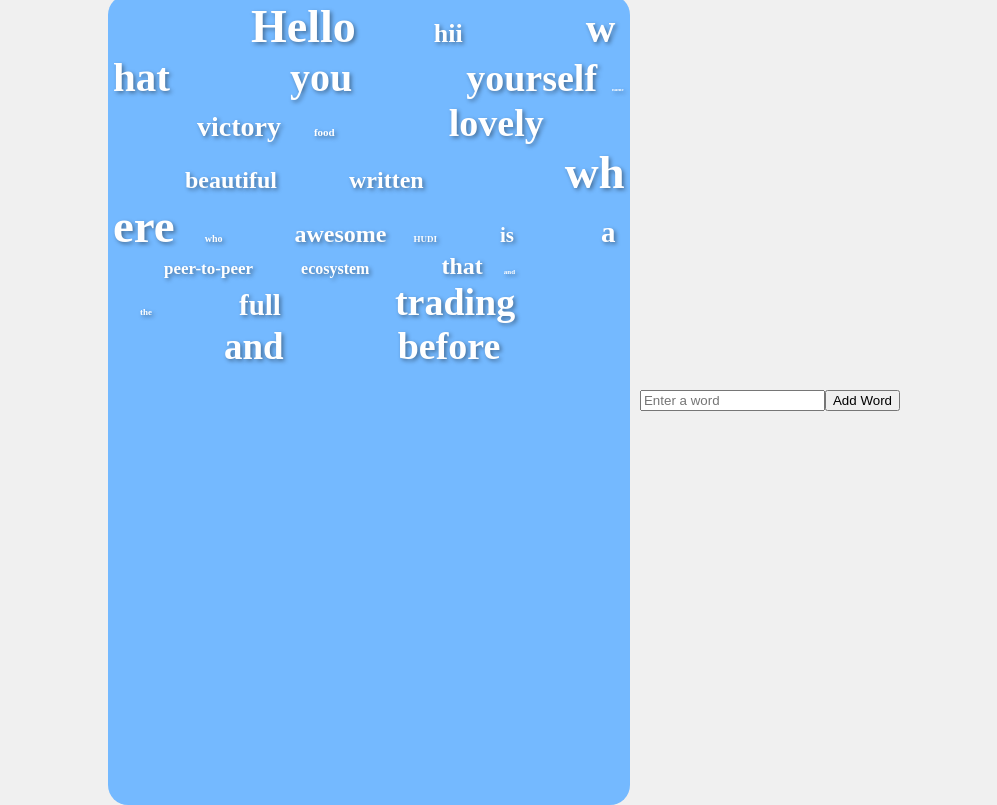
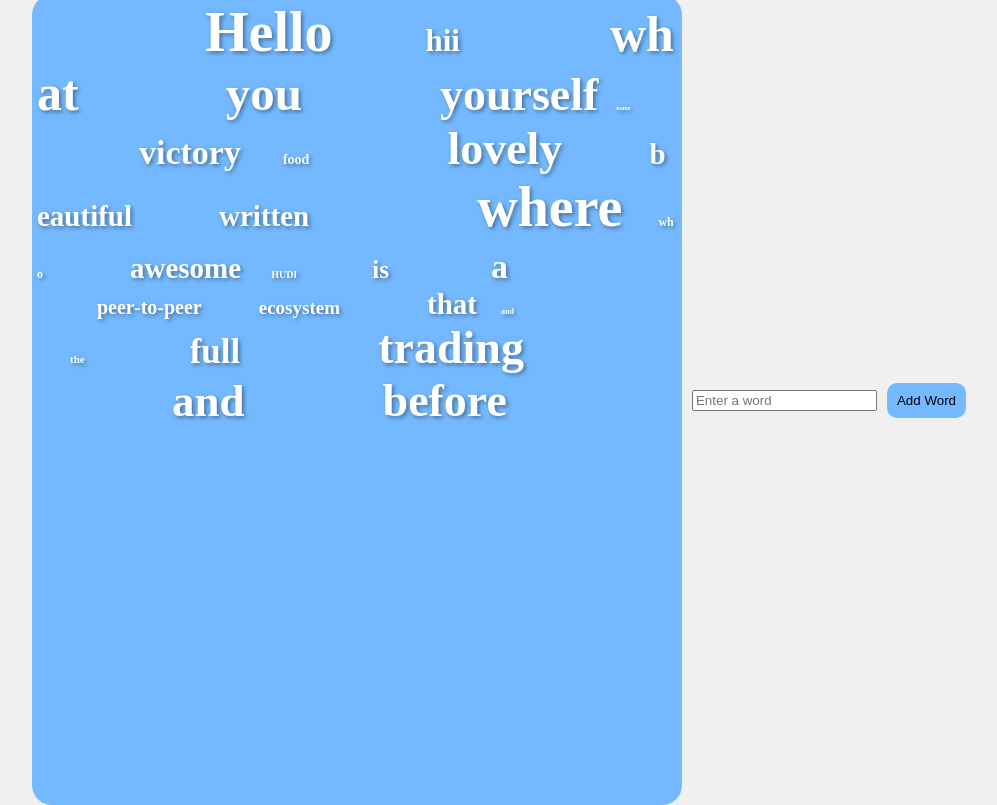
Before and after one commit to Dhanesh-Pottekula/SPA_UI, a plain HTML site: page index.html in a window 1280 px wide. Shown: the whole page, without its empty margins (141-1138 px from the left). Drawn offline with Linux system fonts and the light colour scheme.

Commit message:
first commit

```diff
--- a/index.html
+++ b/index.html
@@ -12,7 +12,7 @@
     </div>
 
     <input type="text" id="new-word-input" placeholder="Enter a word">
-    <button id="add-word-button">Add Word</button>
+    <button class="button" id="add-word-button">Add Word</button>
 
     <script src="script.js"></script>
 </body>
--- a/script.js
+++ b/script.js
@@ -27,12 +27,20 @@ addWordButton.addEventListener('click', () => {
         wordElement.addEventListener('mouseout', () => {
             wordElement.style.transform = 'scale(1)';
             wordElement.style.color = '#000';
+        })
+        addWordButton.addEventListener('mouseover', () => {
+        addWordButton.style.transform = 'scale(1.2)';
+        addWordButton.style.backgroundColor = '#ff6600';            });
 
-        });
+        addWordButton.addEventListener('mouseout', () => {
+        addWordButton.style.transform = 'scale(1)';
+            addWordButton.style.backgroundColor = '#000';
+
+        })
         wordCloud.appendChild(wordElement);
         document.getElementById('new-word-input').value = '';
-    }
-});
+
+}});
 
 for (let eachItem of wordCloudwords) {
     const wordElement = document.createElement('snip');
@@ -40,7 +48,7 @@ for (let eachItem of wordCloudwords) {
         wordElement.textContent = eachItem;
 
         // Randomly set the font size of the word
-        const fontSize = Math.floor(Math.random() * 50) ; // Random size between 16 and 45px
+        const fontSize = Math.floor(Math.random() * 60) ; // Random size between 16 and 45px
         wordElement.style.fontSize = fontSize + 'px';
 
         wordElement.style.marginTop = Math.floor(fontSize*40) + 'px';
--- a/style.css
+++ b/style.css
@@ -38,6 +38,19 @@ body {
     background-color: #74b9ff;
     border-radius: 20px;
     margin: 10px;
-    max-width: 40vw;
+    max-width: 50vw;
     overflow-x: auto;
 }
+
+.button{
+    background-color: #74b9ff;
+    padding: 10px;
+    margin: 10px;
+    border-radius: 10px;
+    border: transparent;
+    font-style: roboto;
+}
+.button:hover{
+    transform: scale(1.2);
+    background-color: #ff6600;
+}
```
